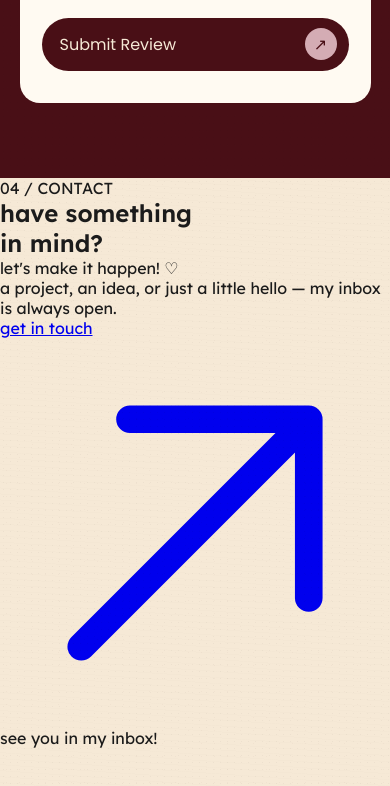
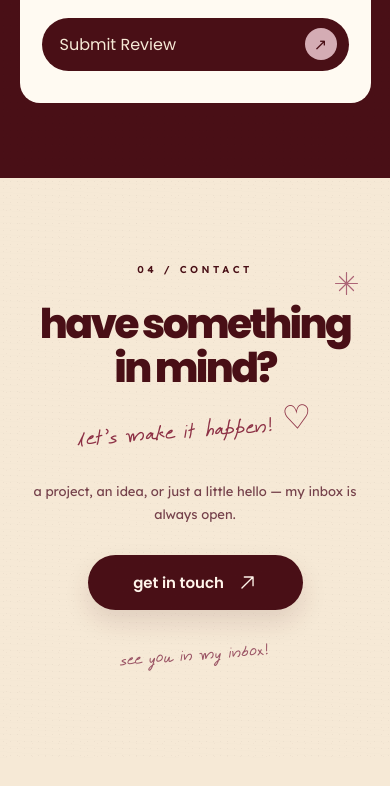
Before and after one commit to elainejennat-create/JennaCreates.site, a plain HTML site: page mobile/index.html in a window 390 px wide. Shown: the part 6971-7757 px from the top of the page. After the commit the page ends 7729 px from the top, so only its background shows below. Drawn offline with nearby package versions, Linux system fonts and the light colour scheme; no server answers.

Commit message:
Update mobile.css

```diff
--- a/mobile.css
+++ b/mobile.css
@@ -3463,3 +3463,211 @@ section::after {
 .m-name-stage {
   transform: translateY(-40px);
 }
+
+
+/* ==========================================
+   HOME — CONTACT CTA SECTION
+========================================== */
+
+.home-contact-cta {
+  position: relative;
+  display: flex;
+  align-items: center;
+  justify-content: center;
+
+  width: 100%;
+  min-height: 590px;
+  padding: 95px 25px;
+
+  background: #f6e9d6;
+  color: #490f16;
+  text-align: center;
+  overflow: hidden;
+}
+
+.home-contact-cta-inner {
+  position: relative;
+  z-index: 2;
+  width: 100%;
+  max-width: 900px;
+}
+
+.home-contact-cta-label {
+  margin: 0 0 28px;
+
+  font-family: "Lexend Deca", sans-serif;
+  font-size: 12px;
+  font-weight: 600;
+  letter-spacing: 0.35em;
+  color: #490f16;
+}
+
+/* Main heading */
+
+.home-contact-cta-title {
+  margin: 0;
+
+  font-family: "Poppins", sans-serif;
+  font-size: clamp(54px, 7vw, 100px);
+  font-weight: 800;
+  line-height: 1.05;
+  letter-spacing: -0.065em;
+  color: #490f16;
+}
+
+/* Handwritten text */
+
+.home-contact-cta-script {
+  margin: 20px 0 0;
+
+  font-family: "Karumbi", cursive;
+  font-size: clamp(36px, 4.5vw, 60px);
+  line-height: 1.2;
+  color: #8d3045;
+
+  transform: rotate(-4deg);
+}
+
+/* Description */
+
+.home-contact-cta-description {
+  max-width: 480px;
+  margin: 30px auto;
+
+  font-family: "Lexend Deca", sans-serif;
+  font-size: 15px;
+  line-height: 1.8;
+  color: #75414b;
+}
+
+/* Get in Touch button */
+
+.home-contact-cta-button {
+  display: inline-flex;
+  align-items: center;
+  justify-content: center;
+  gap: 14px;
+
+  min-width: 220px;
+  padding: 17px 38px;
+
+  border-radius: 100px;
+  background: #490f16;
+  color: #fff5eb;
+
+  font-family: "Poppins", sans-serif;
+  font-size: 16px;
+  font-weight: 600;
+  text-decoration: none;
+
+  box-shadow: 0 12px 26px rgba(73, 15, 22, 0.12);
+
+  transition:
+    transform 0.3s ease,
+    background 0.3s ease,
+    box-shadow 0.3s ease;
+}
+
+.home-contact-cta-button:hover {
+  transform: translateY(-4px);
+  background: #751b2b;
+  box-shadow: 0 16px 30px rgba(73, 15, 22, 0.2);
+}
+
+.home-contact-cta-button svg {
+  width: 19px;
+  height: 19px;
+  flex-shrink: 0;
+}
+
+.home-contact-cta-button:focus-visible {
+  outline: 3px solid #bd798a;
+  outline-offset: 4px;
+}
+
+/* Bottom note */
+
+.home-contact-cta-note {
+  margin: 25px 0 0;
+
+  font-family: "Karumbi", cursive;
+  font-size: 29px;
+  color: #9a5364;
+
+  transform: rotate(-4deg);
+}
+
+/* Decorative sparkle */
+
+.home-contact-cta-sparkle {
+  position: absolute;
+  top: 23%;
+  right: 17%;
+
+  width: 38px;
+  height: 38px;
+
+  stroke: #ad6577;
+  stroke-width: 1.5;
+  stroke-linecap: round;
+
+  pointer-events: none;
+}
+
+/* ==========================================
+   MOBILE RESPONSIVE
+========================================== */
+
+@media (max-width: 780px) {
+
+  .home-contact-cta {
+    min-height: 510px;
+    padding: 85px 22px;
+  }
+
+  .home-contact-cta-label {
+    margin-bottom: 26px;
+    font-size: 10px;
+  }
+
+  .home-contact-cta-title {
+    font-size: clamp(40px, 10.5vw, 60px);
+    line-height: 1.08;
+  }
+
+  .home-contact-cta-script {
+    margin-top: 22px;
+    font-size: clamp(32px, 8.5vw, 44px);
+  }
+
+  .home-contact-cta-description {
+    max-width: 330px;
+    margin: 28px auto;
+    font-size: 13px;
+    line-height: 1.8;
+  }
+
+  .home-contact-cta-button {
+    min-width: 215px;
+    padding: 16px 34px;
+    font-size: 15px;
+  }
+
+  .home-contact-cta-note {
+    margin-top: 28px;
+    font-size: 26px;
+  }
+
+  .home-contact-cta-sparkle {
+    top: 16%;
+    right: 8%;
+    width: 25px;
+    height: 25px;
+  }
+}
+
+@media (prefers-reduced-motion: reduce) {
+  .home-contact-cta-button {
+    transition: none;
+  }
+}
```
